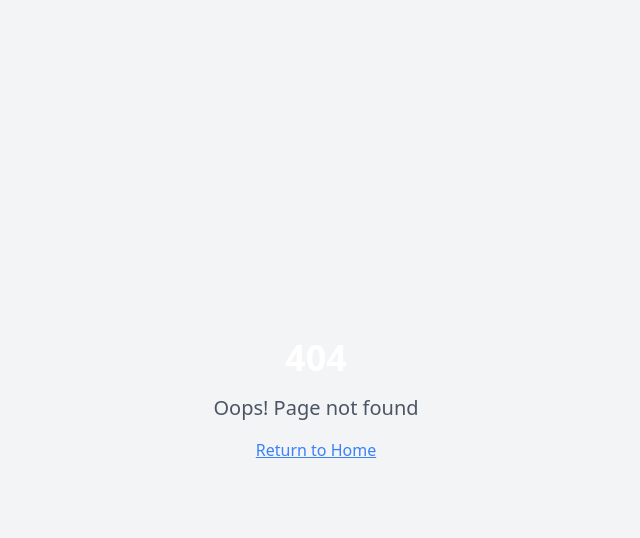
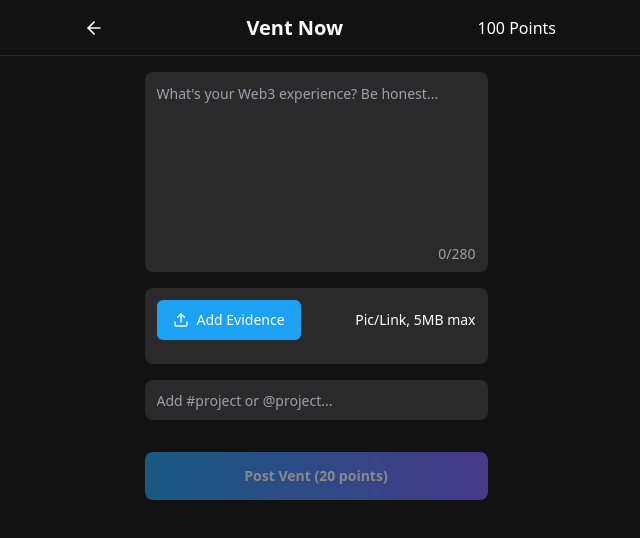
Before and after one commit to creativetemmy/Vent, a React (Vite) app: page /vent-now in a window 1280 px wide. Before the commit this address had no page. Shown: the top 538 px of the page, without its empty margins (324-964 px from the left). Built offline with nearby package versions, Linux system fonts and the light colour scheme.

Commit message:
feat: Implement vent creation form
Implement the vent creation form with the specified components and styling.

```diff
--- a/src/App.tsx
+++ b/src/App.tsx
@@ -1,9 +1,11 @@
+
 import { Toaster } from "@/components/ui/toaster";
 import { Toaster as Sonner } from "@/components/ui/sonner";
 import { TooltipProvider } from "@/components/ui/tooltip";
 import { QueryClient, QueryClientProvider } from "@tanstack/react-query";
 import { BrowserRouter, Routes, Route } from "react-router-dom";
 import Index from "./pages/Index";
+import VentNow from "./pages/VentNow";
 import NotFound from "./pages/NotFound";
 
 const queryClient = new QueryClient();
@@ -16,6 +18,7 @@ const App = () => (
       <BrowserRouter>
         <Routes>
           <Route path="/" element={<Index />} />
+          <Route path="/vent-now" element={<VentNow />} />
           {/* ADD ALL CUSTOM ROUTES ABOVE THE CATCH-ALL "*" ROUTE */}
           <Route path="*" element={<NotFound />} />
         </Routes>
--- a/src/components/Footer.tsx
+++ b/src/components/Footer.tsx
@@ -1,23 +1,30 @@
 
 import React from 'react';
 import { Home, Plus, User } from 'lucide-react';
+import { Link, useLocation } from 'react-router-dom';
 
 const Footer: React.FC = () => {
+  const location = useLocation();
+  const isHome = location.pathname === '/';
+
   return (
     <footer className="fixed bottom-0 left-0 right-0 h-footer bg-vent-bg border-t border-gray-800 z-10">
-      <div className="max-w-lg mx-auto h-full flex justify-between items-center px-8">
-        <button className="flex flex-col items-center justify-center text-white">
-          <Home className="h-6 w-6" />
-        </button>
+      <div className="max-w-lg mx-auto h-full flex justify-between items-center px-4">
+        <Link to="/" className="text-white">
+          <Home className={`h-6 w-6 ${isHome ? 'text-twitter' : 'text-white'}`} />
+        </Link>
 
-        <button className="flex items-center justify-center bg-twitter rounded-full h-12 w-30 px-4">
-          <Plus className="h-5 w-5 text-white mr-2" />
-          <span className="text-white font-medium">Vent Now</span>
-        </button>
+        <Link
+          to="/vent-now"
+          className="bg-twitter rounded-lg w-[120px] h-12 flex items-center justify-center text-white"
+        >
+          <Plus className="h-5 w-5 mr-2" />
+          <span className="font-medium">Vent Now</span>
+        </Link>
 
-        <button className="flex flex-col items-center justify-center text-white">
+        <div className="text-white">
           <User className="h-6 w-6" />
-        </button>
+        </div>
       </div>
     </footer>
   );
--- /dev/null
+++ b/src/pages/VentNow.tsx
@@ -0,0 +1,200 @@
+
+import React, { useState, useRef } from 'react';
+import { useNavigate } from 'react-router-dom';
+import { ArrowLeft, Upload, X } from 'lucide-react';
+import { Textarea } from '@/components/ui/textarea';
+import { Button } from '@/components/ui/button';
+import { Input } from '@/components/ui/input';
+
+const MAX_CHAR_COUNT = 280;
+
+const VentNow: React.FC = () => {
+  const navigate = useNavigate();
+  const [content, setContent] = useState('');
+  const [tags, setTags] = useState<string[]>([]);
+  const [tagInput, setTagInput] = useState('');
+  const [evidence, setEvidence] = useState<string | null>(null);
+  const fileInputRef = useRef<HTMLInputElement>(null);
+
+  const handleContentChange = (e: React.ChangeEvent<HTMLTextAreaElement>) => {
+    setContent(e.target.value);
+  };
+
+  const handleTagInputChange = (e: React.ChangeEvent<HTMLInputElement>) => {
+    setTagInput(e.target.value);
+  };
+
+  const handleTagInputKeyDown = (e: React.KeyboardEvent<HTMLInputElement>) => {
+    if (e.key === 'Enter' && tagInput.trim()) {
+      e.preventDefault();
+
+      // Validate tag starts with # or @
+      let newTag = tagInput.trim();
+      if (!newTag.startsWith('#') && !newTag.startsWith('@')) {
+        newTag = '#' + newTag;
+      }
+
+      if (!tags.includes(newTag)) {
+        setTags([...tags, newTag]);
+      }
+      setTagInput('');
+    }
+  };
+
+  const removeTag = (tagToRemove: string) => {
+    setTags(tags.filter(tag => tag !== tagToRemove));
+  };
+
+  const handleUploadClick = () => {
+    fileInputRef.current?.click();
+  };
+
+  const handleFileChange = (e: React.ChangeEvent<HTMLInputElement>) => {
+    const file = e.target.files?.[0];
+    if (file) {
+      const reader = new FileReader();
+      reader.onload = () => {
+        setEvidence(reader.result as string);
+      };
+      reader.readAsDataURL(file);
+    }
+  };
+
+  const removeEvidence = () => {
+    setEvidence(null);
+    if (fileInputRef.current) {
+      fileInputRef.current.value = '';
+    }
+  };
+
+  const handleSubmit = () => {
+    // Here you would typically send the vent data to your backend
+    console.log({
+      content,
+      tags,
+      evidence
+    });
+
+    // Navigate back to the home page after posting
+    navigate('/');
+  };
+
+  const isOverCharLimit = content.length > MAX_CHAR_COUNT;
+  const isSubmitDisabled = !content.trim() || isOverCharLimit;
+
+  return (
+    <div className="min-h-screen bg-vent-bg flex flex-col">
+      <header className="fixed top-0 left-0 right-0 h-header bg-vent-bg border-b border-gray-800 z-10">
+        <div className="max-w-lg mx-auto px-4 h-full flex items-center justify-between">
+          <button
+            onClick={() => navigate(-1)}
+            className="text-white p-2"
+          >
+            <ArrowLeft className="h-5 w-5" />
+          </button>
+
+          <h1 className="text-xl font-bold text-white">Vent Now</h1>
+
+          <div className="flex items-center gap-1 text-white">
+            <span className="text-base">100 Points</span>
+          </div>
+        </div>
+      </header>
+
+      <main className="flex-1 max-w-lg mx-auto w-full pt-[calc(56px+1rem)] pb-4 px-4">
+        <form className="w-full max-w-[343px] mx-auto flex flex-col gap-4">
+          <div className="relative">
+            <Textarea
+              placeholder="What's your Web3 experience? Be honest..."
+              className="min-h-[200px] w-full bg-vent-card text-white border-none rounded-lg p-3 resize-none"
+              value={content}
+              onChange={handleContentChange}
+            />
+            <div className={`absolute bottom-2 right-3 text-sm ${isOverCharLimit ? 'text-red-500' : 'text-vent-muted'}`}>
+              {content.length}/{MAX_CHAR_COUNT}
+            </div>
+          </div>
+
+          <div className="bg-vent-card rounded-lg p-3 w-full">
+            <div className="flex justify-between items-center mb-3">
+              <Button
+                type="button"
+                onClick={handleUploadClick}
+                className="flex items-center gap-2 bg-twitter hover:bg-twitter/90"
+              >
+                <Upload className="h-4 w-4" />
+                Add Evidence
+              </Button>
+              <input
+                type="file"
+                ref={fileInputRef}
+                className="hidden"
+                accept="image/*"
+                onChange={handleFileChange}
+              />
+              <span className="text-sm text-white">Pic/Link, 5MB max</span>
+            </div>
+
+            {evidence && (
+              <div className="relative inline-block">
+                <img
+                  src={evidence}
+                  alt="Evidence"
+                  className="h-20 w-20 object-cover rounded"
+                />
+                <button
+                  type="button"
+                  className="absolute -top-2 -right-2 bg-black rounded-full p-0.5"
+                  onClick={removeEvidence}
+                >
+                  <X className="h-4 w-4 text-white" />
+                </button>
+              </div>
+            )}
+          </div>
+
+          <div className="relative">
+            <Input
+              className="w-full bg-vent-card text-white border-none rounded-lg p-3"
+              placeholder="Add #project or @project..."
+              value={tagInput}
+              onChange={handleTagInputChange}
+              onKeyDown={handleTagInputKeyDown}
+            />
+
+            {tags.length > 0 && (
+              <div className="flex flex-wrap gap-2 mt-2">
+                {tags.map((tag, index) => (
+                  <div
+                    key={index}
+                    className="flex items-center gap-1 bg-twitter/20 text-twitter rounded-full px-2 py-1"
+                  >
+                    <span>{tag}</span>
+                    <button
+                      type="button"
+                      onClick={() => removeTag(tag)}
+                      className="hover:bg-black/20 rounded-full"
+                    >
+                      <X className="h-3 w-3" />
+                    </button>
+                  </div>
+                ))}
+              </div>
+            )}
+          </div>
+
+          <Button
+            type="button"
+            onClick={handleSubmit}
+            disabled={isSubmitDisabled}
+            className="w-full h-12 mt-4 rounded-lg font-bold bg-gradient-to-r from-twitter to-[#7B61FF] hover:opacity-90 disabled:opacity-50"
+          >
+            Post Vent (20 points)
+          </Button>
+        </form>
+      </main>
+    </div>
+  );
+};
+
+export default VentNow;
```
